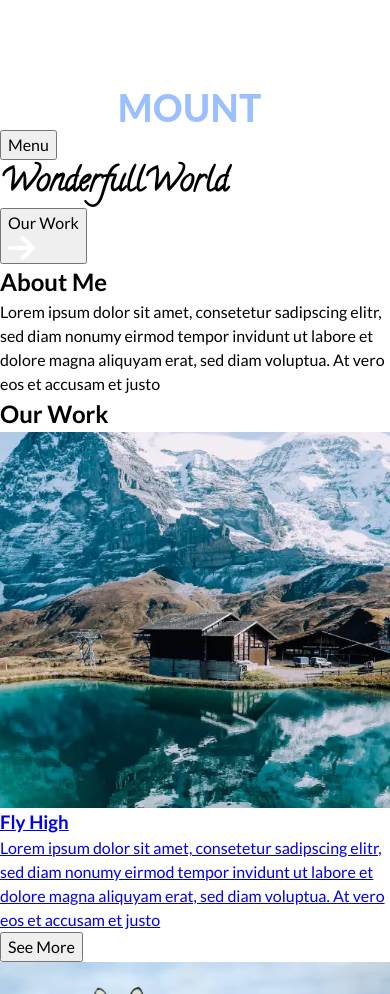
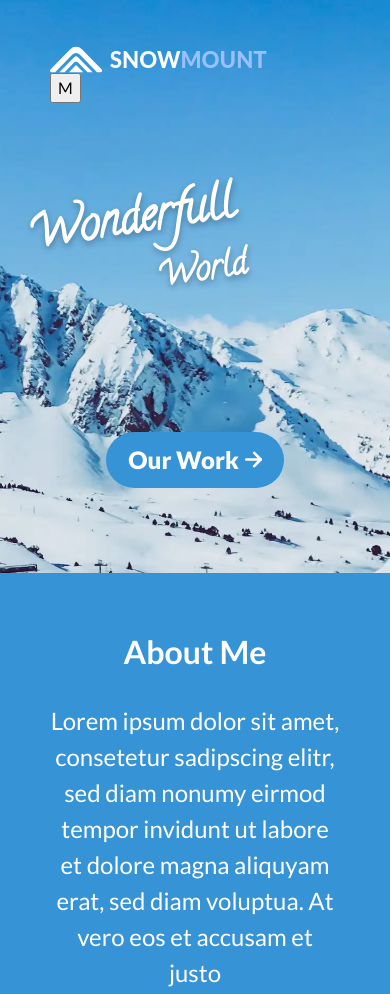
Before and after one commit to Nmarcaud/06-wonderfull-world, a plain HTML site: page index.html in a window 390 px wide. Shown: the top 994 px of the page. Drawn offline with Linux system fonts and the light colour scheme.

Commit message:
CSS des 2 premières sections / mobile seulement

```diff
--- a/css/style.css
+++ b/css/style.css
@@ -64,6 +64,7 @@ body {
     line-height: 1.5;
     color: #000;
     background-color: #fff;
+    font-weight: 400;
 }
 
 h1 {
@@ -76,9 +77,10 @@ h1 {
 
     --light-grey:#E2E2E2;
 
+    --white:#fff;
+
     /* With opacity management */
     --dark-opacity-30:rgba(0, 0, 0, 0.302);
-    --white-opacity-100:rgba(255, 255, 255, 0);
 }
 
 
@@ -145,3 +147,92 @@ h1 {
         transform: translateX(0);
     }
 } */
+
+
+/* Layout */
+.container {
+    max-width: 290px;
+    margin: 0 auto;
+}
+
+
+/* Componant */
+/* Burger menu */
+
+.btn {
+    border-radius: 4rem;
+    font-weight: 900;
+    border: 0;
+}
+
+.btn-cta-inverted {
+    background-color: var(--accent-blue);
+    color: var(--white);
+    display: flex;
+    font-size: 2.4rem;
+    align-items: center;
+    padding: 1rem 2.2rem;
+}
+.btn-cta-inverted img {
+    margin-left: .6rem;
+    width: 1.7rem;
+}
+
+.section-title {
+    font-size: 3.2rem;
+    line-height: 3.9rem;
+    margin-bottom: 3.2rem;
+}
+
+
+
+/* HEADER ----------------------------------------------------------------------------------------- HEADER */
+.site-header {
+    background-color: var(--soft-blue);
+    background: url("../img/Photo-montagnes_min.webp") center / cover;
+    color:var(--white);
+    padding: 4.6rem 0 8.5rem 0;
+}
+
+.main-nav {
+    margin-bottom: 8.5rem;
+}
+
+.site-logo {
+    max-width: 21.8rem;
+    font-family: 'Lato', sans-serif;
+}
+.site-title {
+    display: flex;
+    flex-direction: column;
+    max-width: 21rem;
+    margin: 3.2rem;
+    font-size: 4.6rem;
+    transform: matrix(0.99, -0.16, 0.16, 0.99, 0, 0);
+    text-shadow: 0px 3px 6px #0000004D;
+    margin-bottom: 12.4rem;
+}
+
+.site-title span {
+    font-size: 3.4rem;
+    text-align: right;
+}
+
+.cta-row {
+    display: flex;
+    justify-content: center;
+}
+
+
+
+/* ABOUT SECTION ------------------------------------------------------------------------------- ABOUT SECTION */
+.about-section {
+    background-color: var(--accent-blue);
+    color: var(--white);
+    text-align: center;
+    padding: 5.9rem 0;
+}
+
+.about-section .section-text {
+    font-size: 2.4rem;
+}
--- a/index.html
+++ b/index.html
@@ -16,15 +16,13 @@
 <body>
     <header class="site-header">
 
-        <nav class="main-nav">
+        <nav class="main-nav container">
 
-            <!-- Company Identity -->
-            <div class="company-identity">
-                <img class="site-logo" src="img/Logo-déclinaison.svg" alt="Logo Snowmount">
-            </div>
+            <!-- Logo -->
+            <img class="site-logo" src="img/Logo.svg" alt="Logo Snowmount">
 
             <!-- Menu -->
-            <button class="toggle-menu" aria-expanded="false" aria-controls="menu">Menu</button>
+            <button class="toggle-menu" aria-expanded="false" aria-controls="menu">M</button>
             <ul id="menu" class="site-menu-list" role="list" hidden>
                 <li class="site-menu-item">
                     <a href="#" class="menu-link">Home</a>
@@ -41,9 +39,11 @@
             </ul>
         </nav>
 
-        <h1><span>Wonderfull</span>World</h1>
+        <h1 class="site-title">Wonderfull<span>World</span></h1>
 
-        <button class="btn btn-cta btn-cta-inverted">Our Work <img src="img/Icône-flèche.svg" alt=""></button>
+        <div class="cta-row">
+            <button class="btn btn-cta btn-cta-inverted">Our Work <img class="icone-cta-btn" src="img/Icône-flèche.svg" alt=""></button>
+        </div>
 
     </header>
 
@@ -51,12 +51,16 @@
 
         <!-- À Propos -->
         <section class="about-section">
+            <div class="container">
                 <h2 class="section-title">About Me</h2>
                 <p class="section-text">Lorem ipsum dolor sit amet, consetetur sadipscing elitr, sed diam nonumy eirmod tempor invidunt ut labore et dolore magna aliquyam erat, sed diam voluptua. At vero eos et accusam et justo</p>
+            </div>
         </section>
 
         <!-- Services -->
         <section class="features-section">
+
+            <div class="container">
                 <h2 class="section-title">Our Work</h2>
 
                 <div class="features">
@@ -101,19 +105,22 @@
                             <button class="btn btn-cta-light">See More</button>
                         </a>
                     </article>
-            </div>
+                </div> <!-- End Features -->
+            </div> <!-- End Container -->
 
         </section>
 
 
         <!-- Témoignages -->
         <section class="testimonials-section">
+            <div class="container">
                 <h2 class="section-title">Testimonial</h2>
 
                 <div class="slider">
                     <img class="testimonial-picture" src="" alt="">
                     <h3 class="testimonial-name">Carolyn Clark</h3>
                     <p class="testimonial-text">Lorem ipsum dolor sit amet, consetetur sadipscing elitr, sed diam nonumy eirmod tempor invidunt ut labore et dolore magna aliquyam erat, sed diam voluptua. At vero eos et accusam et justo</p>
+                </div>
             </div>
         </section>
 
@@ -122,11 +129,11 @@
     <!-- Footer -->
     <footer>
 
-        <div class="footer-logo-item">
+        <div class="footer-logo-item container">
             <a href="#"><img class="footer-logo" src="" alt=""></a>
         </div>
 
-        <div class="contacts">
+        <div class="contacts container">
             <div>
                 <h3 class="footer-title">Location</h3>
                 <address>
@@ -147,7 +154,7 @@
 
         </div>
 
-        <div class="socials">
+        <div class="socials container">
             <ul>
                 <li><a href="#"><img src="img/Facebook.svg" alt=""></a></li>
                 <li><a href="#"><img src="img/Instagram.svg" alt=""></a></li>
```
Lines whose indentation alone changed are shown as unchanged.
